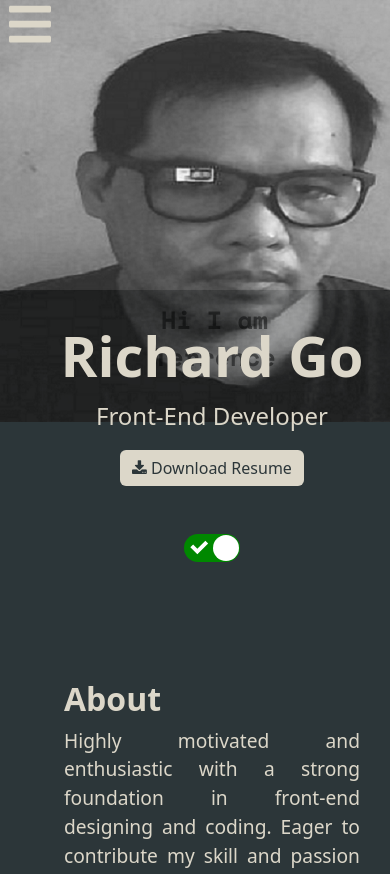
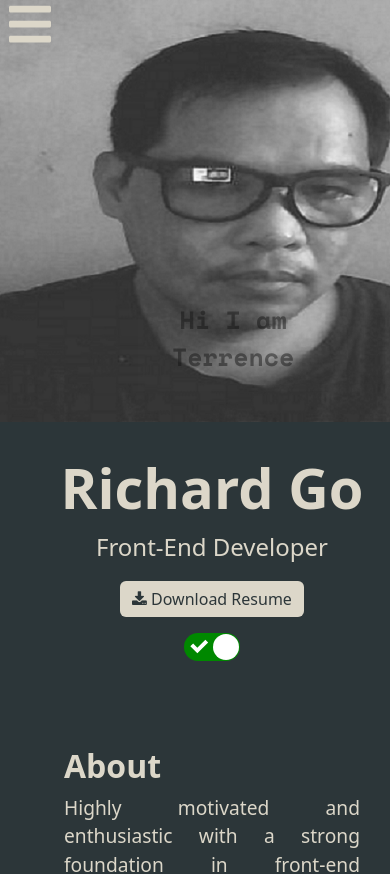
Before and after one commit to RichardTerrence/RTG-portfolio, a React (Create React App) app: page / in a window 390 px wide. Shown: the top 874 px of the page. Built offline with nearby package versions, Linux system fonts and the light colour scheme; a web font is replaced by a local one.

Commit message:
my commit

```diff
--- a/src/components/ContactForm.css
+++ b/src/components/ContactForm.css
@@ -37,7 +37,13 @@ label {
     padding: 2rem;
   }
 }
-
+@media (max-width: 768px) {
+  .contact-form {
+    grid-template-columns: 1fr;
+    grid-template-areas: "C-form";
+    padding: 2rem;
+  }
+}
 @media (max-width: 600px) {
   .contact-form {
     grid-template-columns: 1fr;
--- a/src/components/ContactIcon.css
+++ b/src/components/ContactIcon.css
@@ -21,7 +21,12 @@
 .c-icon i {
   color: #2a4e81;
 }
-
+@media (max-width: 768px) {
+  .c-icon h6 {
+    font-size: 1em;
+    margin-left: 1rem;
+  }
+}
 @media (max-width: 600px) {
   .c-icon h6 {
     font-size: 1em;
--- a/src/components/LeftContent.css
+++ b/src/components/LeftContent.css
@@ -5,7 +5,7 @@
 }
 
 .leftcontent-body {
-  min-width: 0px;
+  max-width: 100%;
   width: 40%;
   height: 100%;
   position: fixed;
@@ -42,24 +42,40 @@
   font-weight: 900;
   padding: 16px 32px;
 }
+@media (max-width: 1200px) {
+  .leftcontent-body {
+    max-width: 100%;
+    width: 40%;
+    height: 100%;
+    position: fixed;
+  }
+}
+@media (max-width: 992px) {
+  .leftcontent-body {
+    max-width: 100%;
+    width: 40%;
+    height: 100%;
+    position: fixed;
+  }
+}
 @media (max-width: 768px) {
   .leftcontent-body {
-    height: 50%;
+    height: 50vh;
     width: 100%;
-    position: absolute;
+    position: relative;
   }
 }
 @media (max-width: 600px) {
   .leftcontent-body {
-    height: 50%;
+    height: 50vh;
     width: 100%;
-    position: absolute;
+    position: relative;
   }
 }
 @media (max-width: 480px) {
   .leftcontent-body {
-    height: 50%;
-    width: 100vw;
-    position: absolute;
+    height: 50vh;
+    width: 100%;
+    position: relative;
   }
 }
--- a/src/components/NavFooter.css
+++ b/src/components/NavFooter.css
@@ -35,7 +35,11 @@
     max-width: 100%;
   }
 }
-
+@media (max-width: 768px) {
+  .N-footer {
+    max-width: 100%;
+  }
+}
 @media (max-width: 600px) {
   .N-footer {
     max-width: 100%;
--- a/src/components/PortfolioGallery.css
+++ b/src/components/PortfolioGallery.css
@@ -62,6 +62,20 @@ h2 {
     padding: 2rem;
   }
 }
+@media only screen and (max-width: 768px) {
+  .myPortfolio {
+    padding: 2rem;
+  }
+  .myPortfolio .content1 {
+    grid-template-columns: 1fr;
+    grid-template-areas:
+      "minproj1"
+      "minproj2"
+      "minproj3"
+      "minproj4";
+    gap: 1rem;
+  }
+}
 @media only screen and (max-width: 600px) {
   .myPortfolio {
     padding: 2rem;
--- a/src/components/RightContent.css
+++ b/src/components/RightContent.css
@@ -223,9 +223,7 @@ h6 {
     width: 100%;
     height: 100%;
   }
-  .rightcontainer1 {
-    margin-top: 18.15rem;
-  }
+
   .right-info {
     color: #dcd7c9;
     text-align: center;
@@ -242,9 +240,6 @@ h6 {
     width: 100%;
     height: 100%;
   }
-  .rightcontainer1 {
-    margin-top: 18.15rem;
-  }
   .right-info {
     color: #dcd7c9;
     text-align: center;
@@ -260,9 +255,6 @@ h6 {
     width: 100%;
     height: 100%;
   }
-  .rightcontainer1 {
-    margin-top: 18.15rem;
-  }
   .right-info {
     color: #dcd7c9;
     text-align: center;
--- a/src/components/SideNav.css
+++ b/src/components/SideNav.css
@@ -207,7 +207,64 @@ nav a {
     font-size: 1.5rem;
   }
 }
-
+@media (max-width: 768px) {
+  .container .nav-btn {
+    visibility: visible;
+    padding: 5px;
+    cursor: pointer;
+    background: transparent;
+    border: none;
+    color: #dcd7c9;
+    font-size: 3rem;
+    position: absolute;
+    top: -5px;
+    left: 1px;
+    z-index: 8;
+    display: flex;
+    flex-flow: row-reverse;
+  }
+  .nav-btn:hover {
+    color: black;
+  }
+  .nav-close-btn:hover {
+    color: black;
+  }
+  .container .topnav {
+    position: fixed;
+    top: 0;
+    left: 0;
+    height: 100%;
+    width: 30%;
+    display: flex;
+    flex-direction: column;
+    align-items: center;
+    justify-content: center;
+    gap: 0.5rem;
+    transition: 1s;
+    transform: translateX(-100vw);
+    z-index: 9;
+  }
+  .container .responsive_nav {
+    transform: none;
+  }
+  .container .nav-close-btn {
+    position: absolute;
+    top: 1rem;
+    right: 1rem;
+    background: transparent;
+    border: none;
+    color: #dcd7c9;
+    font-size: 1rem;
+    display: flex;
+    flex-flow: row-reverse wrap;
+  }
+  .nav-close-btn:hover {
+    color: black;
+  }
+  nav a {
+    font-size: 1.5rem;
+  }
+}
 @media (max-width: 600px) {
   .container .nav-btn {
     visibility: visible;
--- a/src/components/Skills.css
+++ b/src/components/Skills.css
@@ -84,7 +84,21 @@
     font-size: 1.2em;
   }
 }
-
+@media (max-width: 768px) {
+  .skill-progress {
+    display: flex;
+    flex-direction: column;
+  }
+  .skill-percent {
+    margin-left: 0.1rem;
+  }
+  .skill-tech {
+    width: 20rem;
+  }
+  .skill-progress h6 {
+    font-size: 1.2em;
+  }
+}
 @media (max-width: 600px) {
   .skill-progress {
     display: flex;
```
